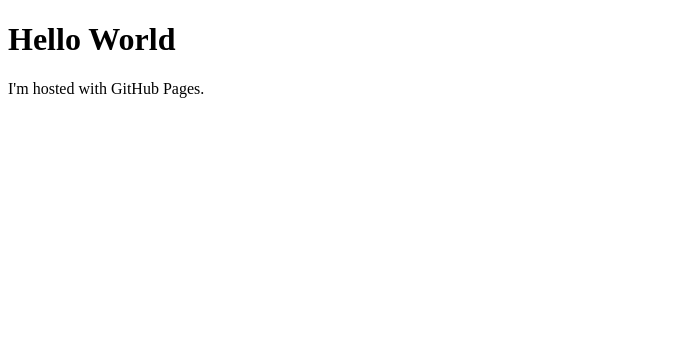
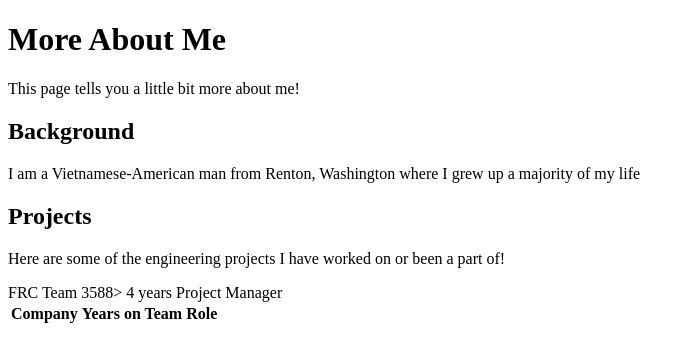
Before and after one commit to wannbeyaoming/wannbeyaoming.github.io, a plain HTML site: page index.html in a window 1280 px wide. Shown: the whole page, without its empty margins (0-695 px from the left). Drawn offline with Linux system fonts and the light colour scheme.

Commit message:
added background and table

```diff
--- a/index.html
+++ b/index.html
@@ -1,7 +1,28 @@
 <!DOCTYPE html>
 <html>
 <body>
-<h1>Hello World</h1>
-<p>I'm hosted with GitHub Pages.</p>
+<h1>More About Me</h1>
+<p> This page tells you a little bit more about me!
+    </p>
+<h2>Background
+    </h2>
+<p>I am a Vietnamese-American man from Renton, Washington where I grew up a majority of my life
+    </p>
+<h2>Projects
+    </h2>
+<p> Here are some of the engineering projects I have worked on or been a part of!
+    </p>
+<table>
+    <tr>
+        <th>Company</th>
+        <th>Years on Team</th>
+        <th>Role</th>
+      </tr>
+    <tr>
+        <tr>FRC Team 3588></tr>
+        <tr> 4 years </tr>
+        <tr> Project Manager </tr>
+    </tr>
+    </table>
 </body>
 </html>
```
